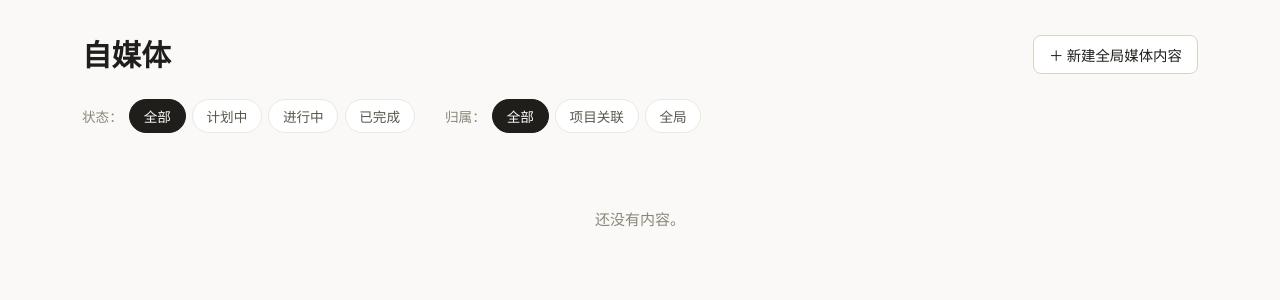
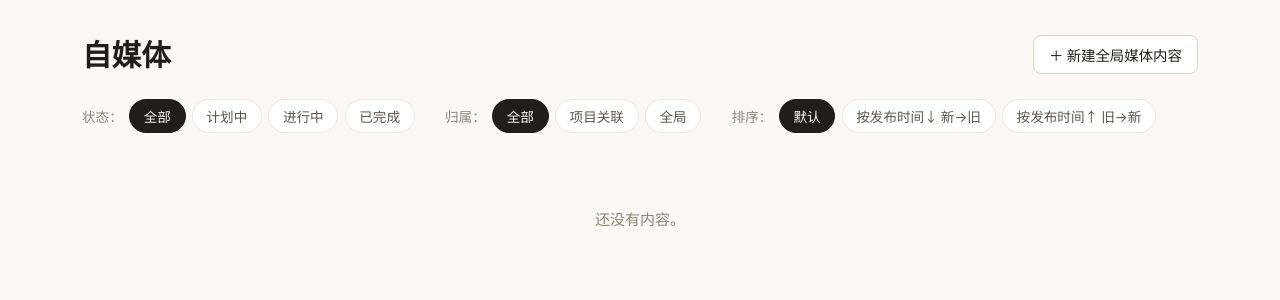
Before and after one commit to jasminemo1110/coding-manager, a Flask app: page /media in a window 1280 px wide. Shown: the part 59-359 px from the top of the page. Run offline with Flask 3, Linux system fonts and the light colour scheme; data comes from the database, SQL or seed files in the repository; data that the repository does not hold is empty.

Commit message:
自媒体：新增"发布时间"字段并支持按它排序
- media_items 新增 publish_date 列（幂等迁移）
- 已发布填实际日期、计划中填预期日期；UI 上用 🗓 区分预期
- 列表页加排序 chip：默认 / 按发布时间↓ / 按发布时间↑
- 排序中 NULL 永远排在最后，二级排序按 id 倒序保持稳定
- 新建/编辑表单（media 页 + 看板 dialog）都加上 date input

Co-Authored-By: Claude Opus 4.7 <noreply@anthropic.com>

```diff
--- a/app.py
+++ b/app.py
@@ -1005,6 +1005,7 @@ def note_delete(nid):
 def media_list():
     status = request.args.get("status", "all")
     scope = request.args.get("scope", "all")
+    sort = request.args.get("sort", "default")  # default | publish_desc | publish_asc
     with db.cursor() as cur:
         sql = (
             "SELECT m.*, p.name AS project_name FROM media_items m "
@@ -1018,10 +1019,16 @@ def media_list():
             sql += " AND m.project_id IS NULL"
         elif scope == "project":
             sql += " AND m.project_id IS NOT NULL"
-        sql += " ORDER BY m.id DESC"
+        # NULL publish_date 永远排在最后；其他按方向排
+        if sort == "publish_desc":
+            sql += " ORDER BY m.publish_date IS NULL, m.publish_date DESC, m.id DESC"
+        elif sort == "publish_asc":
+            sql += " ORDER BY m.publish_date IS NULL, m.publish_date ASC, m.id DESC"
+        else:
+            sql += " ORDER BY m.id DESC"
         cur.execute(sql, params)
         items = [dict(r) for r in cur.fetchall()]
-    return render_template("media.html", items=items, status=status, scope=scope)
+    return render_template("media.html", items=items, status=status, scope=scope, sort=sort)
 
 
 @app.route("/media/new", methods=["POST"])
@@ -1034,10 +1041,12 @@ def media_new():
     status = request.form.get("status", "planned")
     link = request.form.get("link", "").strip() or None
     notes = request.form.get("notes", "")
+    publish_date = request.form.get("publish_date", "").strip() or None
     with db.cursor() as cur:
         cur.execute(
-            "INSERT INTO media_items (project_id, type, title, status, link, notes) VALUES (?, ?, ?, ?, ?, ?)",
-            (project_id, mtype, title, status, link, notes),
+            "INSERT INTO media_items (project_id, type, title, status, link, notes, publish_date) "
+            "VALUES (?, ?, ?, ?, ?, ?, ?)",
+            (project_id, mtype, title, status, link, notes, publish_date),
         )
     redirect_to = request.form.get("redirect_to") or url_for("media_list")
     return redirect(redirect_to)
@@ -1066,12 +1075,13 @@ def media_star_toggle(mid):
 def media_edit(mid):
     with db.cursor() as cur:
         cur.execute(
-            "UPDATE media_items SET title=?, type=?, status=?, notes=? WHERE id=?",
+            "UPDATE media_items SET title=?, type=?, status=?, notes=?, publish_date=? WHERE id=?",
             (
                 request.form.get("title", "").strip() or "(无标题)",
                 request.form.get("type", "video"),
                 request.form.get("status", "planned"),
                 request.form.get("notes", ""),
+                request.form.get("publish_date", "").strip() or None,
                 mid,
             ),
         )
--- a/db.py
+++ b/db.py
@@ -194,6 +194,10 @@ def init_db():
             cur.execute(
                 "ALTER TABLE media_items ADD COLUMN starred INTEGER NOT NULL DEFAULT 0"
             )
+        if "publish_date" not in mi_cols:
+            cur.execute(
+                "ALTER TABLE media_items ADD COLUMN publish_date TEXT"
+            )
         # project_todos: make project_id nullable + add `important` (recreate table)
         cur.execute("PRAGMA table_info(project_todos)")
         pt_cols = {row["name"] for row in cur.fetchall()}
--- a/static/app.js
+++ b/static/app.js
@@ -355,6 +355,7 @@ document.addEventListener('DOMContentLoaded', () => {
       document.getElementById('me-type').value = chip.dataset.type;
       document.getElementById('me-status').value = chip.dataset.status;
       document.getElementById('me-notes').value = chip.dataset.notes;
+      document.getElementById('me-publish-date').value = chip.dataset.publishDate || '';
       mediaEditDialog.showModal();
     });
   });
--- a/templates/media.html
+++ b/templates/media.html
@@ -12,11 +12,15 @@
 <div class="filter-bar">
   <span class="filter-label">状态：</span>
   {% for s, label in [('all','全部'),('planned','计划中'),('in-progress','进行中'),('done','已完成')] %}
-    <a href="{{ url_for('media_list', status=s, scope=scope) }}" class="chip {% if status==s %}active{% endif %}">{{ label }}</a>
+    <a href="{{ url_for('media_list', status=s, scope=scope, sort=sort) }}" class="chip {% if status==s %}active{% endif %}">{{ label }}</a>
   {% endfor %}
   <span class="filter-label" style="margin-left:1.5rem">归属：</span>
   {% for s, label in [('all','全部'),('project','项目关联'),('global','全局')] %}
-    <a href="{{ url_for('media_list', status=status, scope=s) }}" class="chip {% if scope==s %}active{% endif %}">{{ label }}</a>
+    <a href="{{ url_for('media_list', status=status, scope=s, sort=sort) }}" class="chip {% if scope==s %}active{% endif %}">{{ label }}</a>
+  {% endfor %}
+  <span class="filter-label" style="margin-left:1.5rem">排序：</span>
+  {% for s, label in [('default','默认'),('publish_desc','按发布时间↓ 新→旧'),('publish_asc','按发布时间↑ 旧→新')] %}
+    <a href="{{ url_for('media_list', status=status, scope=scope, sort=s) }}" class="chip {% if sort==s %}active{% endif %}">{{ label }}</a>
   {% endfor %}
 </div>
 
@@ -33,6 +37,11 @@
       <span class="media-card-tags">
         {% if m.project_name %}<span class="proj-tag">{{ m.project_name }}</span>{% else %}<span class="proj-tag global">全局</span>{% endif %}
         <span class="proj-tag status-tag status-{{ m.status }}">{{ m.status }}</span>
+        {% if m.publish_date %}
+          <span class="proj-tag date-tag" title="{{ '已发布时间' if m.status == 'done' else '预期发布时间' }}">
+            {% if m.status != 'done' %}🗓 {% endif %}{{ m.publish_date }}
+          </span>
+        {% endif %}
       </span>
     </div>
     {% if m.notes %}<p class="note-body">{{ m.notes }}</p>{% endif %}
@@ -63,6 +72,8 @@
               {% endfor %}
             </select>
           </label>
+          <label>发布时间 <input type="date" name="publish_date" value="{{ m.publish_date or '' }}"></label>
+          <p class="muted small" style="margin:-0.3rem 0 0.3rem">已发布填实际发布日；计划/进行中填预期发布日</p>
           <label>策划 / 备注 <textarea name="notes" rows="3">{{ m.notes or '' }}</textarea></label>
           <button class="btn-sm btn-primary">保存</button>
         </form>
@@ -84,6 +95,8 @@
     <label>标题 <input type="text" name="title" required></label>
     <label>类型 <select name="type"><option value="video">视频</option><option value="article">文章</option></select></label>
     <label>状态 <select name="status"><option value="planned">planned</option><option value="in-progress">in-progress</option><option value="done">done</option></select></label>
+    <label>发布时间 <input type="date" name="publish_date"></label>
+    <p class="muted small" style="margin:-0.5rem 0 0.5rem">已发布填实际日期；计划中填预期日期</p>
     <label>策划 / 备注 <textarea name="notes" rows="3" placeholder="这条内容打算怎么做…"></textarea></label>
     <div class="dialog-actions">
       <button type="button" onclick="this.closest('dialog').close()" class="btn">取消</button>
```
Also changed, not shown: templates/dashboard.html (+6 -1 lines).
